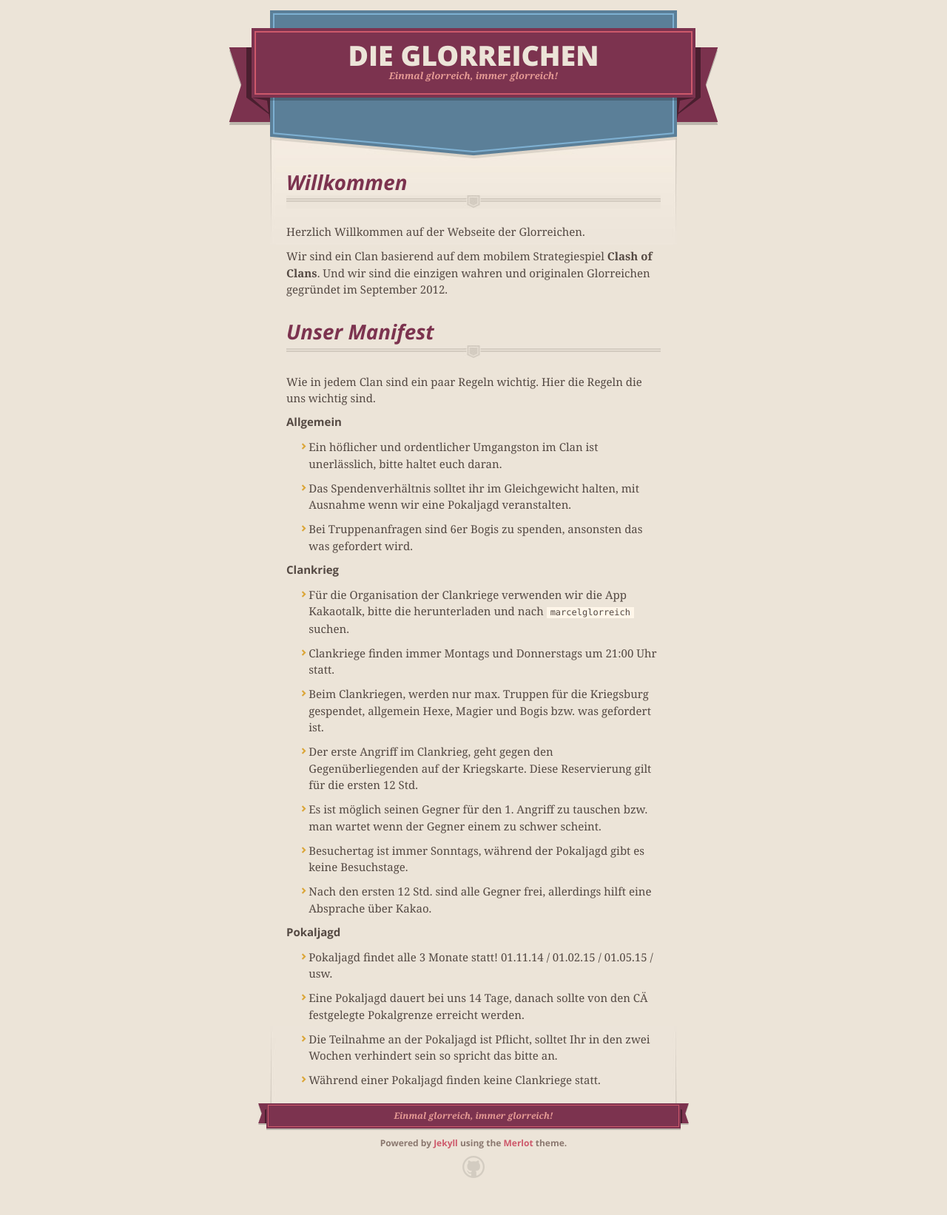
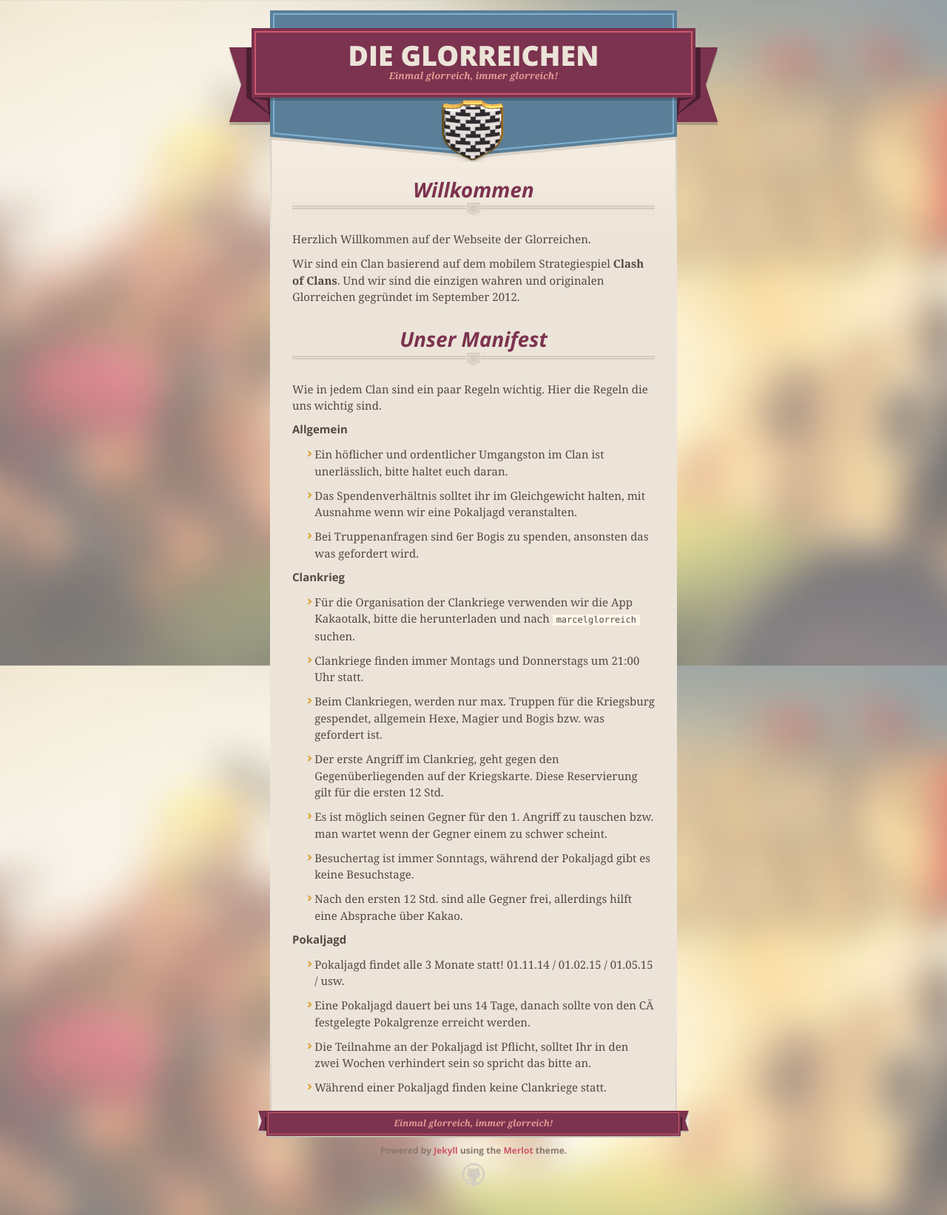
Before and after one commit to glorreich/glorreich.github.io, a Jekyll site: the page built from index.html, in a window 1280 px wide. Shown: the whole page at 74% size. Built offline with Jekyll 4.4.1, drawn with Linux system fonts in a browser that asks for light colours; nearby versions of some CDN libraries; the list of posts is cut into pages by our own code.

Commit message:
Revamp front-end

```diff
--- a/_layouts/default.html
+++ b/_layouts/default.html
@@ -36,17 +36,16 @@
 
       <div id="no-downloads">
         <span class="inner">
+          <img id="wappen" src="/images/wappen.png">
         </span>
       </div>
 
       <span class="banner-fix"></span>
-
-      <section id="main_content">
-	<!-- <div id="content"> -->
-	  {{ content }}
-	<!-- </div> -->
-      </section>
-
+      <div id="content">
+        <section id="main_content">
+	        {{ content }}
+        </section>
+	    </div>
       <footer>
         <span class="ribbon-outer">
           <span class="ribbon-inner">
--- a/assets/css/mobile.css
+++ b/assets/css/mobile.css
@@ -132,6 +132,13 @@ header {
   max-width: 640px;
   top: 51px;
 }
+#wappen {
+  position: absolute;
+  top: 135px;
+  left: 230px;
+  box-shadow: none;
+  border: 0px;
+}
 
 header span.ribbon-inner {
   position: relative;
@@ -211,7 +218,7 @@ span.banner-fix {
 
 section#main_content {
   z-index: 2;
-  padding: 20px 40px 0;
+  padding: 20px 20px 0;
   min-height:185px;
 }
 
@@ -258,7 +265,7 @@ footer span.ribbon-inner p {
   font: bold italic 22px/1 Georgia, Times, “Times New Roman”, serif;
   height: auto;
   line-height: 1.1;
-  padding: 20px 0px 10px;
+  padding: 20px 0px 15px;
 }
 
 footer span.ribbon-inner a {
--- a/assets/css/screen.css
+++ b/assets/css/screen.css
@@ -144,6 +144,14 @@ header {
   top: 38px;
 }
 
+#wappen {
+  position: absolute;
+  top: 120px;
+  left: 230px;
+  box-shadow: none;
+  border: 0px;
+}
+
 header span.ribbon-inner {
   position: relative;
   display: block;
@@ -207,7 +215,7 @@ div#no-downloads {
   display: block;
   height: 197px;
   width: 550px;
-  padding-bottom: 120px;
+  padding-bottom: 130px;
   margin: -80px auto -150px;
   z-index: 1;
   background: transparent url(/images/bg-ramp.jpg) center 171px no-repeat;
@@ -275,8 +283,13 @@ span.banner-fix {
 
 section#main_content {
   z-index: 2;
-  padding: 20px 82px 0;
+  padding: 20px 30px 0;
   min-height:185px;
+}
+
+#content {
+  background: transparent url(/images/content_background.gif) center repeat-y;
+  padding: 0 60px;
 }
 
 /* footer */
@@ -370,7 +383,11 @@ footer span.octocat {
 /* content */
 
 body {
-  background: #ece4d8;
+  background: url(/images/background.jpg) no-repeat center center fixed;
+  -webkit-background-size: cover;
+  -moz-background-size: cover;
+  -o-background-size: cover;
+  background-size: cover;
   font: normal normal 15px/1.5 Georgia, Palatino,” Palatino Linotype”, Times, “Times New Roman”, serif;
   color: #544943;
   -webkit-font-smoothing: antialiased;
@@ -538,7 +555,7 @@ dd p:first-child {
 .header-level-1 {
   font-size: 1.85em;
   color: #7c334f;
-  text-align: left;
+  text-align: center;
   font-style: italic;
   margin: 1.1em 0 .38em;
   line-height: 1.2;
```
Also changed, not shown: images/background.jpg (added), images/content_background.gif (added), images/wappen.png (added).
